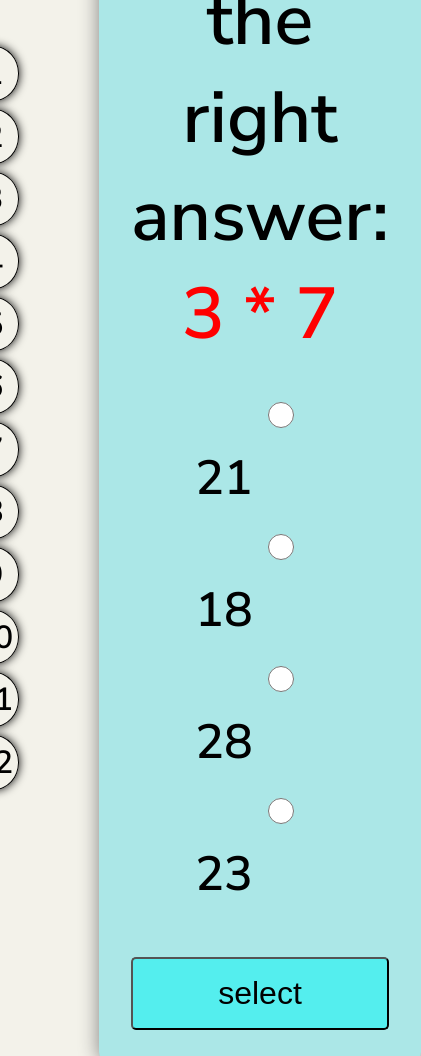
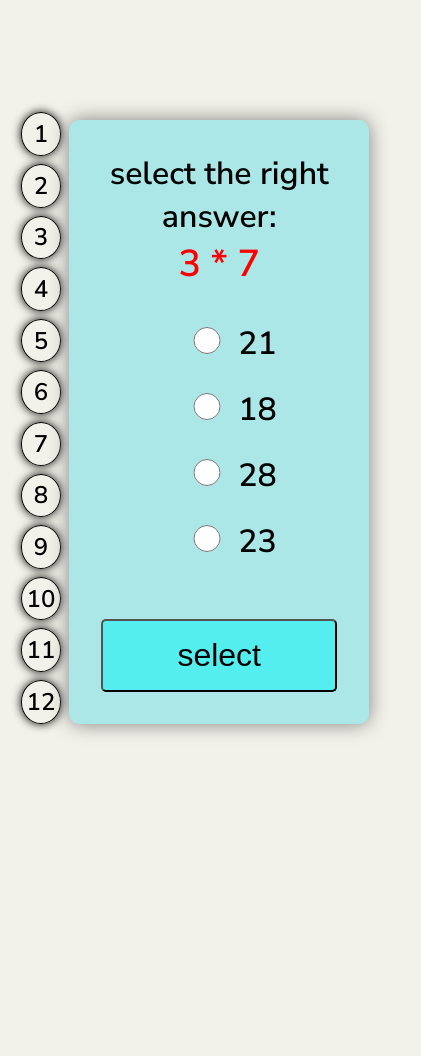
Before and after one commit to alexmlh/quizMultiplySheet, a plain HTML site: page index.html in a window 390 px wide. Shown: the top 1056 px of the page, 421 px wide, since content can reach past the window. After the commit the page ends 844 px from the top, so only its background shows below. Drawn offline with Linux system fonts and the light colour scheme.

Commit message:
Add files via upload

```diff
--- a/script.js
+++ b/script.js
@@ -15,7 +15,8 @@ function bildCard() {
     let b = Math.floor(Math.random()*11)
 
     let question = document.querySelector("#card > h2");
-    question.innerHTML = `select the right answer:\n <spam style= "color: red"> ${a} * ${b} <spam/>`
+    question.innerHTML = `select the right answer:
+         <h3 style= "color: red"> ${a} * ${b} <h3/>`
 
     rightAns = a*b;
     let arreyAns = [rightAns, rightAns - a, rightAns + 2, rightAns + b];
@@ -51,7 +52,7 @@ button.onclick = () => {
         let card = document.getElementById("card");
         card.innerHTML =
             `YOUR SCORE is \n
-                <h1 style = "color: red; font-sise: 10rem">${score}<h1/>
+                <h3 style = "color: red; font-sise: 10rem">${score}<h3/>
             ${(score==12)?"Exelent WORK": (score>9)? "Good Work": (score > 6)? "So-so work": "Terrible Work"}
             `
         button.textContent = "restart";
--- a/style.css
+++ b/style.css
@@ -44,9 +44,9 @@ button:hover{
     background-color: rgb(145, 211, 211);
     cursor: pointer;
 }
-h2 {
+h2,h3 {
     text-align: center;
-    margin-bottom: 0;
+    margin: 0;
 }
 
 input[type=radio] {
@@ -76,3 +76,22 @@ label {
 .wright {
     background-color: greenyellow;
 }
+
+@media screen and (max-width: 800px) {
+    label {
+        margin-right: 1rem;
+        font-size: 2rem;
+    }
+
+    .number {
+        margin-right: .5rem;
+        font-size: 1.5rem;
+    }
+    h2 {
+        font-size: 2rem;
+    }
+    #card {
+        max-width: 300px;
+    }
+
+  }
```
